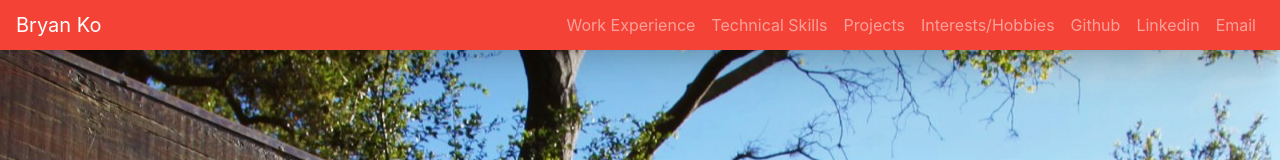
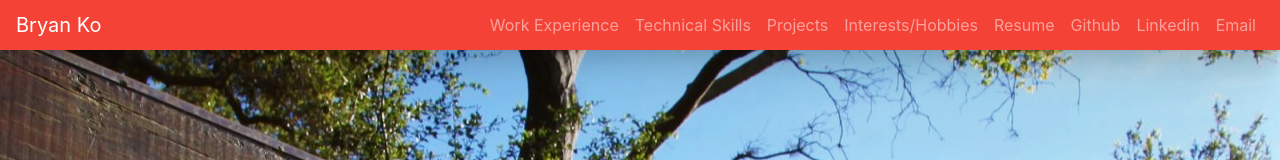
Before and after one commit to BryanKo/bryanko.github.io, a React (Create React App) app: page / in a window 1280 px wide. Shown: the top 160 px of the page. Built offline with nearby package versions, Linux system fonts and the light colour scheme.

Commit message:
added resume

```diff
--- a/src/App.js
+++ b/src/App.js
@@ -3,7 +3,7 @@ import React from 'react';
 import './App.css';
 import IntroImg from './img/ucscBackground.jpg';
 import profileImg from './img/profilePic.jpg';
-import { Container, Row, Col } from 'react-bootstrap';
+import { Container, Row, Col, Navbar, Nav } from 'react-bootstrap';
 
 import Navs from './components/Nav/Nav';
 import IntroBanner from './components/IntroBanner/IntroBanner';
@@ -16,8 +16,6 @@ import TechSkill from './components/TechSkill/TechSkill';
 import HobbyDesc from './components/HobbyDesc/HobbyDesc';
 import Footer from './components/Footer/Footer';
 
-import { Navbar, Nav } from 'react-bootstrap';
-
 class App extends React.Component {
   constructor(props) {
     super(props);
@@ -27,10 +25,12 @@ class App extends React.Component {
     this.project = React.createRef();
     this.interestHobbies = React.createRef()
   }
+
   render() {
     return (
       <div className="app">
         <div>
+
           <ParallaxProvider>
             {/* <Navs /> */}
             <div>
@@ -47,22 +47,25 @@ class App extends React.Component {
                       this.work.current.scrollIntoView({ behavior: 'smooth' });
                     }}>
                       Work Experience
-                  </Nav.Link>
+                    </Nav.Link>
                     <Nav.Link onClick={() => {
                       this.skill.current.scrollIntoView({ behavior: 'smooth' });
                     }}>
                       Technical Skills
-                  </Nav.Link>
+                    </Nav.Link>
                     <Nav.Link onClick={() => {
                       this.project.current.scrollIntoView({ behavior: 'smooth' });
                     }}>
                       Projects
-                  </Nav.Link>
+                    </Nav.Link>
                     <Nav.Link onClick={() => {
                       this.interestHobbies.current.scrollIntoView({ behavior: 'smooth' });
                     }}>
                       Interests/Hobbies
-                  </Nav.Link>
+                    </Nav.Link>
+                    <Nav.Link href="https://drive.google.com/file/d/15UbqygBOS-3swFH-S82aYqIryp-cvvwz/view?usp=sharing">
+                      Resume
+                    </Nav.Link>
                     <Nav.Link href="https://github.com/BryanKo">Github</Nav.Link>
                     <Nav.Link href="https://www.linkedin.com/in/bryan-ko/">Linkedin</Nav.Link>
                     <Nav.Link href="mailto:bryankko1@gmail.com">Email</Nav.Link>
```
Also changed, not shown: 1 other file (tests, documents, lock files or other folders).
